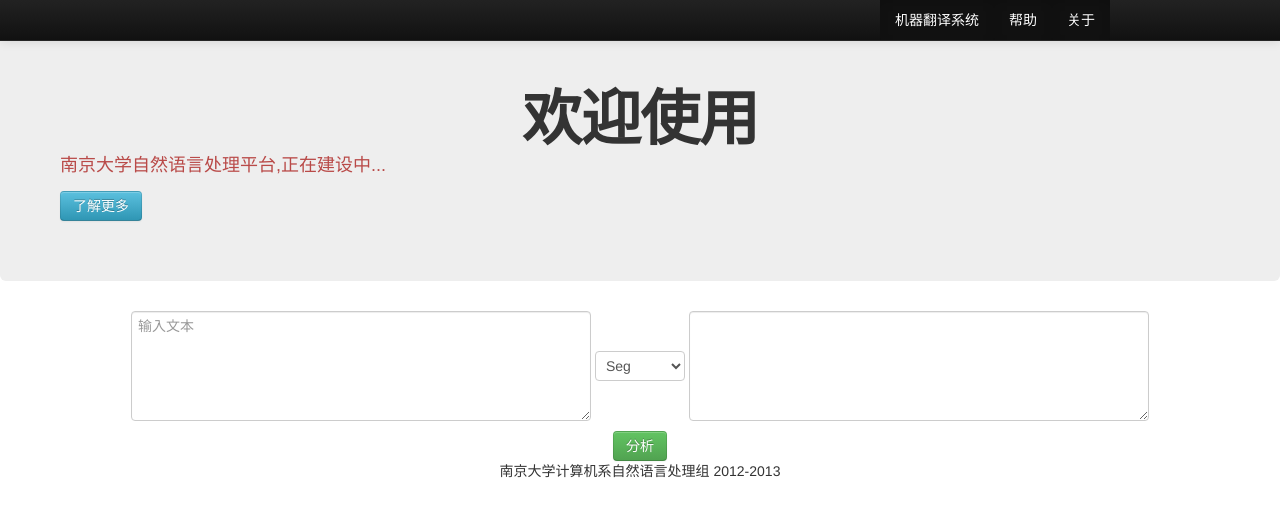
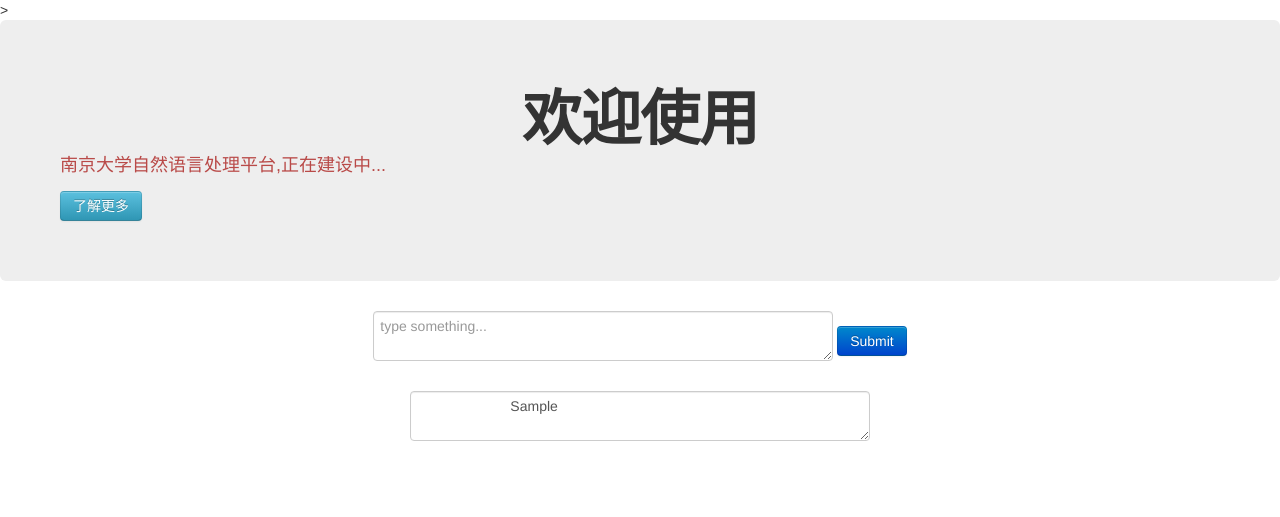
Before and after one commit to longsail/NJUNLP-WebDemo, a Python web app: template NJUNLP-SMT/templates/index.html in a window 1280 px wide. Shown: the top 517 px of the page. Run offline with Jinja, Linux system fonts and the light colour scheme; the template is opened without the code that fills it: most values are stand-ins (such as "Sample title", 1, 10 or a date in 2020); some libraries are stand-ins or nearby versions.

Commit message:
NJUNLP index page

```diff
--- a/NJUNLP-SMT/templates/index.html
+++ b/NJUNLP-SMT/templates/index.html
@@ -39,34 +39,15 @@
 	</div>
 	</body>
 
-	<center><textarea class="field span6" id="textarea"  rows="5" placeholder="输入文本" ></textarea>
-		<select id="select1" class="input-small" >
-			<option value="SEG">Seg</option>
-			<option value="POS">Pos</option>
-			<option value="PARSE">Parse</option>
-		</select>
+	<center>
+		<form method="get" action="/">
+			<textarea class="filed span6" id="textarea" name="test" placeholder="type something..."></textarea>
+			<button type="submit" class="btn btn-primary">Submit</button>
+		</form>
+		<textarea class="filed span6" id="textarea">
+			{{ test_transtring }}
+		</textarea>
 
-		<textarea class="field span6" id="textarea" rows="5"></textarea>
-	</center>
 	<center>
-		<button type="button" class="btn btn-success" data-loading-text="fenxizhong">分析</button>
-
-	<body>
-		<header class="navbar navbar-inverse navbar-fixed-top">
-			<div class="navbar-inner">
-				<div class="container">
-					<nav>
-						<ul class="nav pull-right">
-							<li class="active"><a href="http://nlp.nju.edu.cn/~xin/Software/Translation/">机器翻译系统</a></li>
-							<li class="active"><a href="#">帮助</a></li>
-							<li class="active"><a href="#">关于</a></li>
-						</ul>
-					</nav>
-				</div>
-			</div>
-		</header>
-	</body>
-
-		<center> 南京大学计算机系自然语言处理组 2012-2013 </center>
 
 </html>
```
